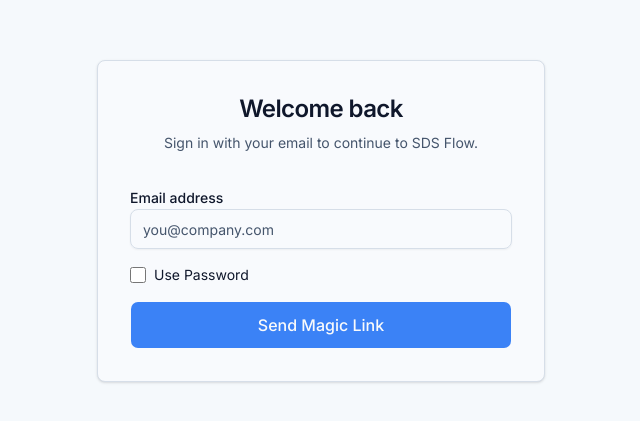
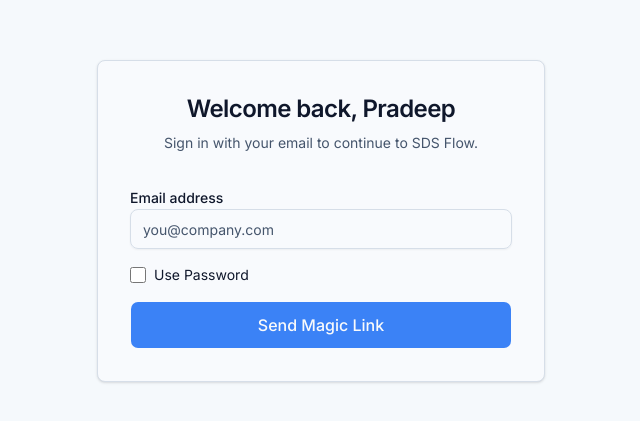
Before and after one commit to MadhusBucket/sdsf, a Next.js app: page /login in a window 1280 px wide. Shown: the part 179-600 px from the top of the page, without its empty margins (319-959 px from the left). Built offline with nearby package versions, Linux system fonts and the light colour scheme.

Commit message:
fix: personalize welcome message on login page

```diff
--- a/app/(auth)/login/page.tsx
+++ b/app/(auth)/login/page.tsx
@@ -15,7 +15,7 @@
     <main className="flex min-h-screen items-center justify-center bg-muted/30 px-4 py-10">
       <section className="w-full max-w-md rounded-2xl border bg-background p-6 shadow-sm sm:p-8">
         <div className="mb-6 space-y-2 text-center sm:mb-8">
-          <h1 className="text-2xl font-semibold tracking-tight">Welcome back</h1>
+          <h1 className="text-2xl font-semibold tracking-tight">Welcome back, Pradeep</h1>
           <p className="text-sm text-muted-foreground">
             Sign in with your email to continue to SDS Flow.
           </p>
```
